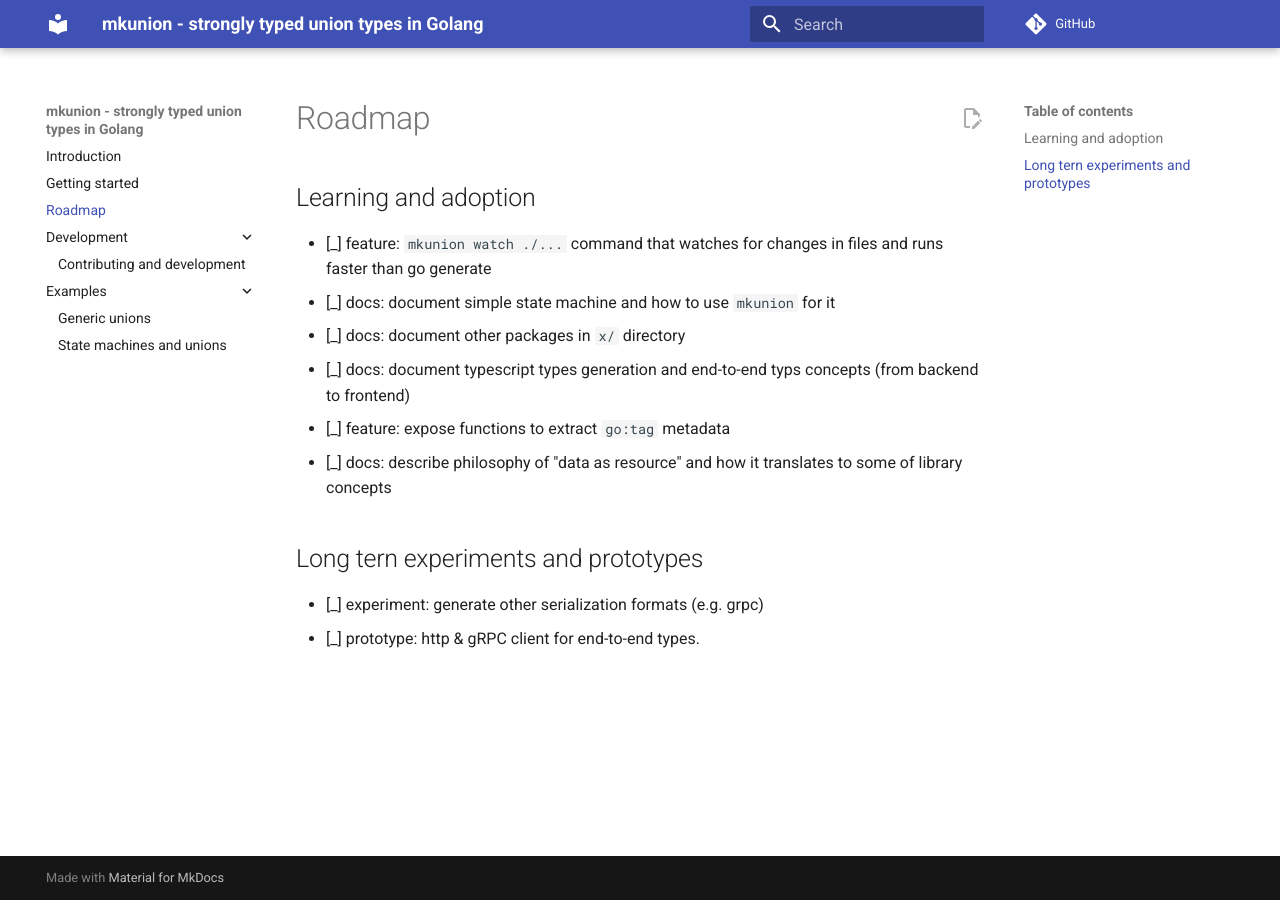
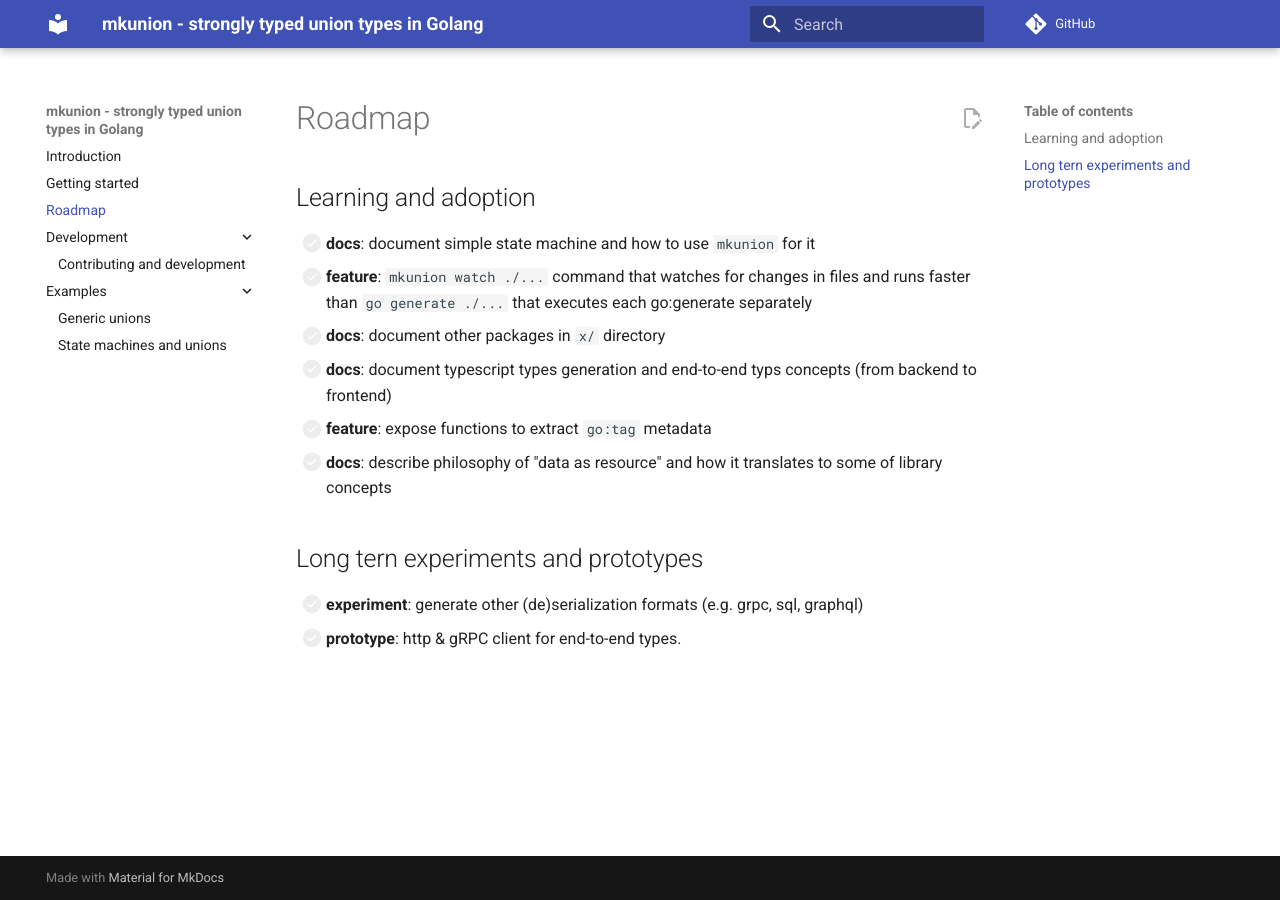
Before and after one commit to widmogrod/mkunion, an MkDocs documentation site: the page built from docs/roadmap.md, in a window 1280 px wide. Built offline with MkDocs 1.6.1 and Material for MkDocs 9.7.7, drawn with Linux system fonts in a browser that asks for light colours; comment, search, counter and statistics services are not loaded.

Commit message:
docs: small fixes

```diff
--- a/docs/roadmap.md
+++ b/docs/roadmap.md
@@ -1,15 +1,14 @@
 # Roadmap
-
 ## Learning and adoption
 
-- [_] feature: `mkunion watch ./...` command that watches for changes in files and runs faster than go generate
-- [_] docs: document simple state machine and how to use `mkunion` for it
-- [_] docs: document other packages in `x/` directory
-- [_] docs: document typescript types generation and end-to-end typs concepts (from backend to frontend)
-- [_] feature: expose functions to extract `go:tag` metadata
-- [_] docs: describe philosophy of "data as resource" and how it translates to some of library concepts
+- [ ] **docs**: document simple state machine and how to use `mkunion` for it
+- [ ] **feature**: `mkunion watch ./...` command that watches for changes in files and runs faster than `go generate ./...` that executes each go:generate separately
+- [ ] **docs**: document other packages in `x/` directory
+- [ ] **docs**: document typescript types generation and end-to-end typs concepts (from backend to frontend)
+- [ ] **feature**: expose functions to extract `go:tag` metadata
+- [ ] **docs**: describe philosophy of "data as resource" and how it translates to some of library concepts
 
 ## Long tern experiments and prototypes
 
-- [_] experiment: generate other serialization formats (e.g. grpc)
-- [_] prototype: http & gRPC client for end-to-end types.
+- [ ] **experiment**: generate other (de)serialization formats (e.g. grpc, sql, graphql)
+- [ ] **prototype**: http & gRPC client for end-to-end types.
--- a/mkdocs.yml
+++ b/mkdocs.yml
@@ -23,3 +23,5 @@
         - name: mermaid
           class: mermaid
           format: !!python/name:pymdownx.superfences.fence_code_format
+  - pymdownx.tasklist:
+      custom_checkbox: true
```
Also changed, not shown: README.md (+4 -4 lines), docs/development/development.md (+6 -5 lines), docs/examples/generic_union.md (+1 -1 lines), docs/getting_started.md (+2 -2 lines), docs/index.md (+6 -6 lines).
